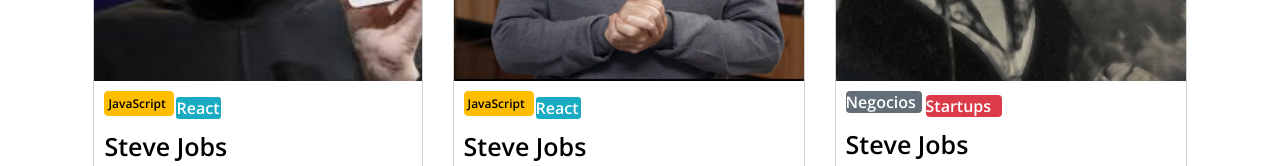
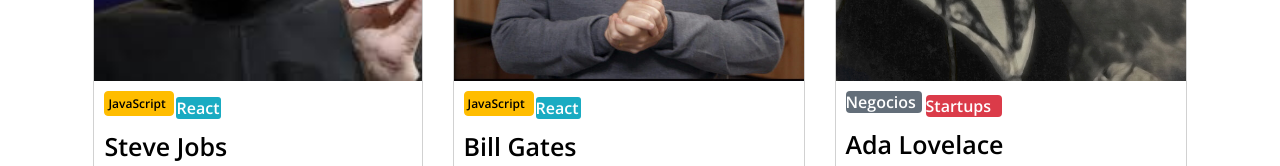
Before and after one commit to DaianaMLP/-TP-INTEGRADOR-Daiana-Pereyra, a plain HTML site: page index.html in a window 1280 px wide. Shown: the part 1160-1326 px from the top of the page. Drawn offline with nearby package versions, Linux system fonts and the light colour scheme; a web font is replaced by a local one.

Commit message:
Update index.html

```diff
--- a/index.html
+++ b/index.html
@@ -76,7 +76,7 @@
                     <boton class="boton-javascript" href="#">JavaScript</boton>
         <boton id="boton-react2" href="#">React</boton>
         <br>
-        <h2> Steve Jobs</h2>
+        <h2> Bill Gates</h2>
         <p>Lorem ipsum dolor sit amet, consectetur adipsicing<br>
         elit. Et voluptatibus perferendis deleniti, totam fuga <br>
         sequi iste! Facilis explicabo repellat ut similique<br>
@@ -89,7 +89,7 @@
                     <boton id="boton-negocios"href="#">Negocios</boton>
                     <boton id="boton-startups" href="#">Startups</boton>
                     <br>
-                    <h2> Steve Jobs</h2>
+                    <h2> Ada Lovelace</h2>
                     <p>Lorem ipsum dolor sit amet, consectetur adipsicing<br>
                     elit. Et voluptatibus perferendis deleniti, totam fuga <br>
                     sequi iste! Facilis explicabo repellat ut similique<br>
```
